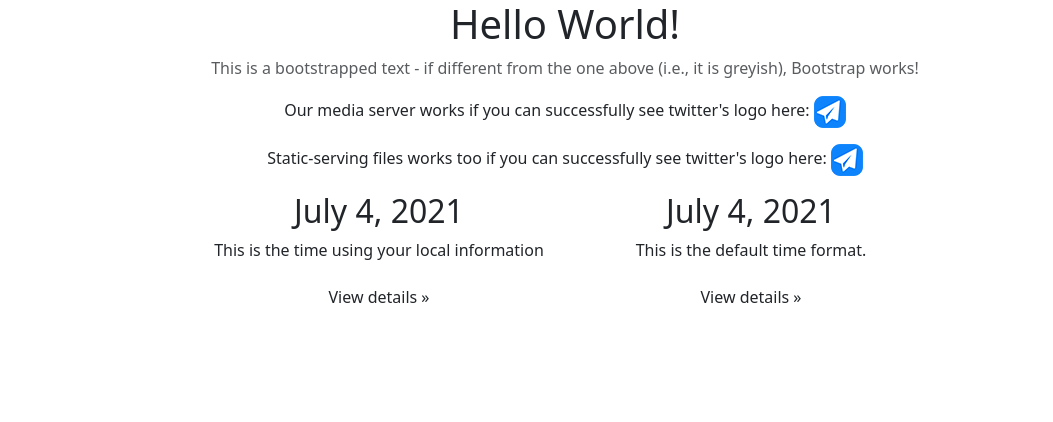
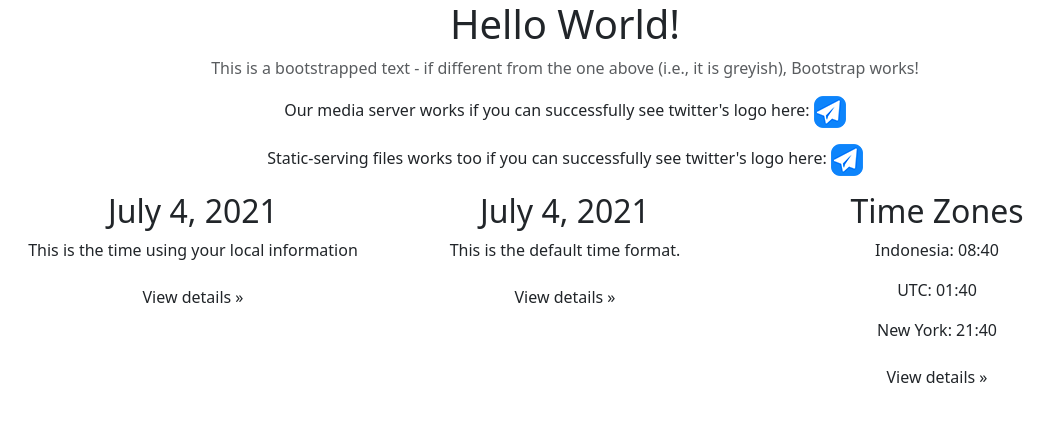
Before and after one commit to danangharissetiawan/django-boilerplate, a Django app: page /en/ in a window 1280 px wide. Shown: the top 422 px of the page, without its empty margins (75-1128 px from the left). Run offline with Django 3.2, Linux system fonts and the light colour scheme; some libraries are stand-ins or nearby versions.

Commit message:
functional tests localization and time zone eror: fix

```diff
--- a/apps/config/settings/base.py
+++ b/apps/config/settings/base.py
@@ -1,7 +1,6 @@
 from pathlib import Path
 from manage import get_env_variable
 
-BASE_DIR = Path(__file__).resolve().parent.parent
 ROOT_DIR = Path(__file__).resolve().parent.parent.parent.parent
 APPS_DIR = ROOT_DIR / 'apps'
 TEMPLATES_DIR = APPS_DIR / 'templates'
@@ -161,8 +160,9 @@ AUTH_PASSWORD_VALIDATORS = [
 # Internationalization
 # https://docs.djangoproject.com/en/3.2/topics/i18n/
 
-from django.utils.translation import ugettext_lazy as _
+LOCALE_PATHS = (APPS_DIR / 'locale',)
 
+from django.utils.translation import gettext_lazy as _
 LANGUAGES = (
     ('en', _('English')),
     ('id', _('Indonesia')),
@@ -170,7 +170,7 @@ LANGUAGES = (
 
 LANGUAGE_CODE = 'en-us'
 
-LOCALE_PATHS = (BASE_DIR / 'locale',)
+
 
 TIME_ZONE = 'Asia/Jakarta'
 
--- a/apps/config/urls.py
+++ b/apps/config/urls.py
@@ -33,7 +33,8 @@ urlpatterns += i18n_patterns (
 
 
 DJANGO_SETTINGS_MODULE = get_env_variable('DJANGO_SETTINGS_MODULE')
-if DJANGO_SETTINGS_MODULE == 'config.settings.development':
+# if DJANGO_SETTINGS_MODULE == 'config.settings.development':
+if settings.DEBUG:
     import debug_toolbar
 
     urlpatterns += [path('__debug__/', include(debug_toolbar.urls))]
--- a/apps/main/views.py
+++ b/apps/main/views.py
@@ -4,8 +4,8 @@ import datetime
 
 def home(request):
   today = datetime.date.today()
-  # today = datetime.datetime.now()
-  return render(request, 'main/home.html', context={'today':today})
+  now = datetime.datetime.now()
+  return render(request, 'main/home.html', context={'today':today,'now': now})
 
 def home_files(request, filename):
     return render(request, filename, {}, content_type="text/plain")
--- a/apps/templates/base.html
+++ b/apps/templates/base.html
@@ -3,7 +3,7 @@
 
 
 <!DOCTYPE html>
-<html lang="en">
+<html>
 <head>
   <meta charset="UTF-8">
   <meta http-equiv="X-UA-Compatible" content="IE=edge">
--- a/apps/templates/main/home.html
+++ b/apps/templates/main/home.html
@@ -1,5 +1,6 @@
 {% extends "base.html" %}
-{% load static i18n l10n %}
+{% load static l10n tz %}
+{% load i18n %}
 {% load bootstrap5 %}
 
 
@@ -33,12 +34,20 @@
     <div class="container d-flex justify-content-center text-center">
         <div class="col-md-4">
             <h2 id="local-date">{{today}}</h2>
-            <p>This is the time using your local information </p>
-            <p><a class="btn btn-default" href="#" role="button">View details &raquo;</a></p>
+            <p>{% trans "This is the time using your local information" %} </p>
+            <p><a class="btn btn-default" href="#" role="button">{% trans "View details" %} &raquo;</a></p>
         </div>
         <div class="col-md-4">
             <h2 id="non-local-date">{{today|unlocalize}}</h2>
-            <p>This is the default time format.</p>
+            <p>{% trans "This is the default time format." %}</p>
+            <p><a class="btn btn-default" href="#" role="button">{% trans "View details" %} &raquo;</a></p>
+        </div>
+        <div class="col-md-4">
+            <h2>Time Zones</h2>
+            <p> Indonesia: <span id="time-tz">{{now|time:"H:i"}}</span></p>
+            <p> UTC: <span id="time-utc">{{now|utc|time:"H:i"}}</span></p>
+            <p> New York: <span id="time-ny">
+                {{now|timezone:"America/New_York"|time:"H:i"}}</span></p>
             <p><a class="btn btn-default" href="#" role="button">View details &raquo;</a></p>
         </div>
     </div>
--- a/requirements/production.txt
+++ b/requirements/production.txt
@@ -1 +1,3 @@
 -r base.txt
+
+django-debug-toolbar==3.2.1
```
Also changed, not shown: apps/functional_tests/test_all_users.py (+13 -1 lines), apps/config/locale/en/LC_MESSAGES/django.po (added), apps/config/locale/id/LC_MESSAGES/django.po, apps/config/settings/testing.py (line endings or trailing spaces), apps/locale/en/LC_MESSAGES/django.po (added), apps/locale/id/LC_MESSAGES/django.po.
